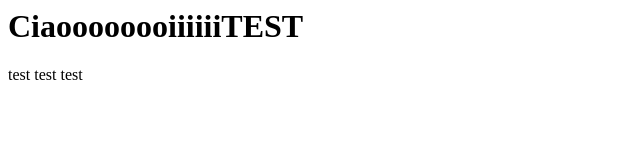
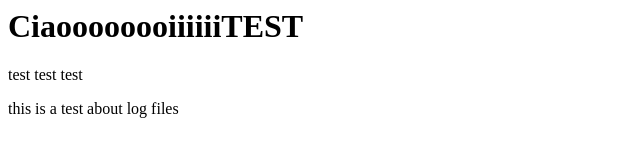
Before and after one commit to DarioSplendido/DarioSplendido.github.io, a plain HTML site: page index.html in a window 1280 px wide. Shown: the whole page, without its empty margins (0-640 px from the left). Drawn offline with Linux system fonts and the light colour scheme.

Commit message:
This is the 4th test

```diff
--- a/index.html
+++ b/index.html
@@ -17,6 +17,7 @@
 
 	<H1>CiaoooooooiiiiiiTEST</H1>
 		<p>test test test</p>
+		<p>this is a test about log files</p>
 
 
 
```
